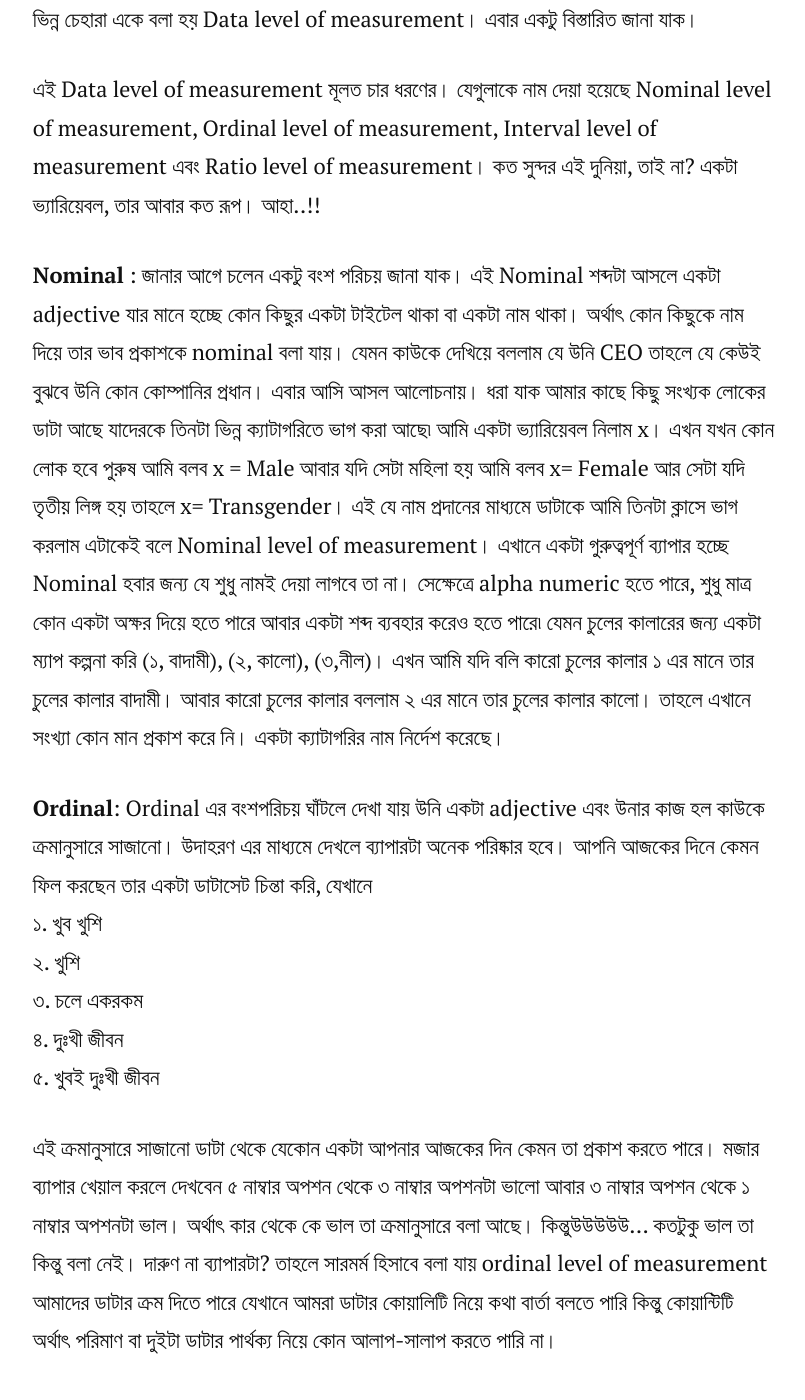
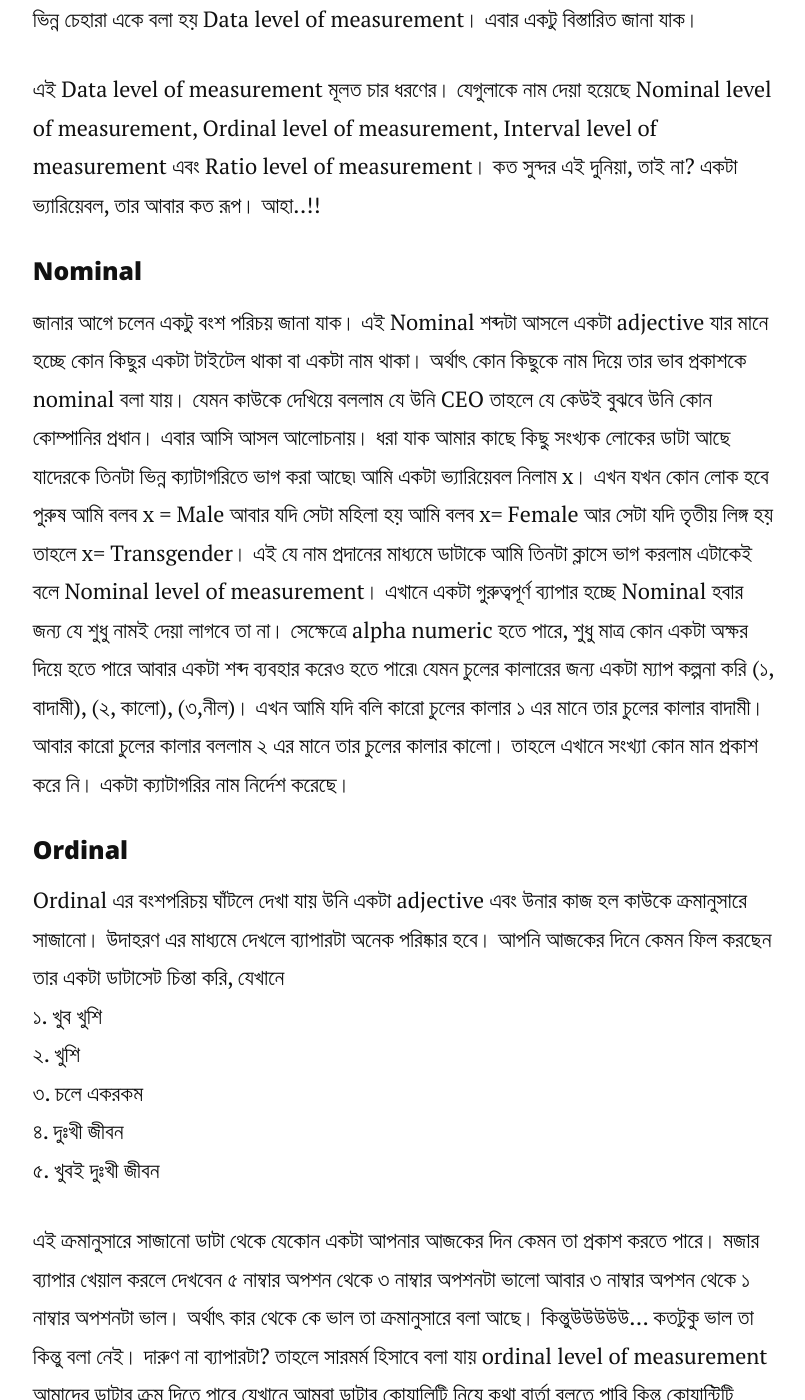
Before and after one commit to farhapartex/farhapartex.github.io, a Jekyll site: the page built from _posts/2019-06-27-data-levels-of-measurement.md, in a window 1280 px wide and 1400 px high, scrolled down 1117 px. Shown: the whole window, without its empty margins (236-1041 px from the left). Built offline with Jekyll 4.4.1, drawn with Linux system fonts in a browser that asks for light colours; nearby versions of some CDN libraries; comment, search, counter and statistics services are not loaded; some of the changed text lies outside the part shown.

Commit message:
Update from Forestry.io farhapartex@gmail.com updated _posts/2019-06-27-data-levels-of-measurement.md

```diff
--- a/_posts/2019-06-27-data-levels-of-measurement.md
+++ b/_posts/2019-06-27-data-levels-of-measurement.md
@@ -14,9 +14,13 @@
 
 এই Data level of measurement মূলত চার ধরণের। যেগুলাকে নাম দেয়া হয়েছে Nominal level of measurement, Ordinal level of measurement, Interval level of measurement এবং Ratio level of measurement। কত সুন্দর এই দুনিয়া, তাই না? একটা ভ্যারিয়েবল, তার আবার কত রূপ। আহা..!!
 
-**Nominal** : জানার আগে চলেন একটু বংশ পরিচয় জানা যাক। এই Nominal শব্দটা আসলে একটা adjective যার মানে হচ্ছে কোন কিছুর একটা টাইটেল থাকা বা একটা নাম থাকা। অর্থাৎ কোন কিছুকে নাম দিয়ে তার ভাব প্রকাশকে nominal বলা যায়। যেমন কাউকে দেখিয়ে বললাম যে উনি CEO তাহলে যে কেউই বুঝবে উনি কোন কোম্পানির প্রধান। এবার আসি আসল আলোচনায়। ধরা যাক আমার কাছে কিছু সংখ্যক লোকের ডাটা আছে যাদেরকে তিনটা ভিন্ন ক্যাটাগরিতে ভাগ করা আছে৷ আমি একটা ভ্যারিয়েবল নিলাম x। এখন যখন কোন লোক হবে পুরুষ আমি বলব x = Male আবার যদি সেটা মহিলা হয় আমি বলব x= Female আর সেটা যদি তৃতীয় লিঙ্গ হয় তাহলে x= Transgender। এই যে নাম প্রদানের মাধ্যমে ডাটাকে আমি তিনটা ক্লাসে ভাগ করলাম এটাকেই বলে Nominal level of measurement। এখানে একটা গুরুত্বপূর্ণ ব্যাপার হচ্ছে Nominal হবার জন্য যে শুধু নামই দেয়া লাগবে তা না। সেক্ষেত্রে alpha numeric হতে পারে, শুধু মাত্র কোন একটা অক্ষর দিয়ে হতে পারে আবার একটা শব্দ ব্যবহার করেও হতে পারে৷ যেমন চুলের কালারের জন্য একটা ম্যাপ কল্পনা করি (১, বাদামী), (২, কালো), (৩,নীল)। এখন আমি যদি বলি কারো চুলের কালার ১ এর মানে তার চুলের কালার বাদামী। আবার কারো চুলের কালার বললাম ২ এর মানে তার চুলের কালার কালো। তাহলে এখানে সংখ্যা কোন মান প্রকাশ করে নি। একটা ক্যাটাগরির নাম নির্দেশ করেছে।
+#### Nominal
 
-**Ordinal**: Ordinal এর বংশপরিচয় ঘাঁটলে দেখা যায় উনি একটা adjective এবং উনার কাজ হল কাউকে ক্রমানুসারে সাজানো। উদাহরণ এর মাধ্যমে দেখলে ব্যাপারটা অনেক পরিষ্কার হবে। আপনি আজকের দিনে কেমন ফিল করছেন তার একটা ডাটাসেট চিন্তা করি, যেখানে
+জানার আগে চলেন একটু বংশ পরিচয় জানা যাক। এই Nominal শব্দটা আসলে একটা adjective যার মানে হচ্ছে কোন কিছুর একটা টাইটেল থাকা বা একটা নাম থাকা। অর্থাৎ কোন কিছুকে নাম দিয়ে তার ভাব প্রকাশকে nominal বলা যায়। যেমন কাউকে দেখিয়ে বললাম যে উনি CEO তাহলে যে কেউই বুঝবে উনি কোন কোম্পানির প্রধান। এবার আসি আসল আলোচনায়। ধরা যাক আমার কাছে কিছু সংখ্যক লোকের ডাটা আছে যাদেরকে তিনটা ভিন্ন ক্যাটাগরিতে ভাগ করা আছে৷ আমি একটা ভ্যারিয়েবল নিলাম x। এখন যখন কোন লোক হবে পুরুষ আমি বলব x = Male আবার যদি সেটা মহিলা হয় আমি বলব x= Female আর সেটা যদি তৃতীয় লিঙ্গ হয় তাহলে x= Transgender। এই যে নাম প্রদানের মাধ্যমে ডাটাকে আমি তিনটা ক্লাসে ভাগ করলাম এটাকেই বলে Nominal level of measurement। এখানে একটা গুরুত্বপূর্ণ ব্যাপার হচ্ছে Nominal হবার জন্য যে শুধু নামই দেয়া লাগবে তা না। সেক্ষেত্রে alpha numeric হতে পারে, শুধু মাত্র কোন একটা অক্ষর দিয়ে হতে পারে আবার একটা শব্দ ব্যবহার করেও হতে পারে৷ যেমন চুলের কালারের জন্য একটা ম্যাপ কল্পনা করি (১, বাদামী), (২, কালো), (৩,নীল)। এখন আমি যদি বলি কারো চুলের কালার ১ এর মানে তার চুলের কালার বাদামী। আবার কারো চুলের কালার বললাম ২ এর মানে তার চুলের কালার কালো। তাহলে এখানে সংখ্যা কোন মান প্রকাশ করে নি। একটা ক্যাটাগরির নাম নির্দেশ করেছে।
+
+#### Ordinal
+
+Ordinal এর বংশপরিচয় ঘাঁটলে দেখা যায় উনি একটা adjective এবং উনার কাজ হল কাউকে ক্রমানুসারে সাজানো। উদাহরণ এর মাধ্যমে দেখলে ব্যাপারটা অনেক পরিষ্কার হবে। আপনি আজকের দিনে কেমন ফিল করছেন তার একটা ডাটাসেট চিন্তা করি, যেখানে
 ১. খুব খুশি
 ২. খুশি
 ৩. চলে একরকম
@@ -25,9 +29,11 @@
 
 এই ক্রমানুসারে সাজানো ডাটা থেকে যেকোন একটা আপনার আজকের দিন কেমন তা প্রকাশ করতে পারে। মজার ব্যাপার খেয়াল করলে দেখবেন ৫ নাম্বার অপশন থেকে ৩ নাম্বার অপশনটা ভালো আবার ৩ নাম্বার অপশন থেকে ১ নাম্বার অপশনটা ভাল। অর্থাৎ কার থেকে কে ভাল তা ক্রমানুসারে বলা আছে। কিন্তুউউউউউ... কতটুকু ভাল তা কিন্তু বলা নেই। দারুণ না ব্যাপারটা? তাহলে সারমর্ম হিসাবে বলা যায় ordinal level of measurement আমাদের ডাটার ক্রম দিতে পারে যেখানে আমরা ডাটার কোয়ালিটি নিয়ে কথা বার্তা বলতে পারি কিন্তু কোয়ান্টিটি অর্থাৎ পরিমাণ বা দুইটা ডাটার পার্থক্য নিয়ে কোন আলাপ-সালাপ করতে পারি না।
 
-**Interval** : এই শব্দটা চিনে না এমন মানুষ খুব কমই হয়ত আছেন। আহা ইন্টারে পড়ার সময় সেই Interval এর ম্যাথ গুলা। না পারার কারণে কত যে বকা!! আহা সেই দিনগুলো..
+#### Interval
 
-যাই হোক, একটা স্কুলে বয়স অনুযায়ী বাচ্চাদের সংখ্যার একটা ডাটাসেট দেখা যাক
+এই শব্দটা চিনে না এমন মানুষ খুব কমই হয়ত আছেন। আহা ইন্টারে পড়ার সময় সেই Interval এর ম্যাথ গুলা। না পারার কারণে কত যে বকা!! আহা সেই দিনগুলো..
+
+যাই হোক, একটা স্কুলে বয়স অনুযায়ী বাচ্চাদের সংখ্যার একটা ডাটাসেট দেখা যাক:
 \[৭-১০\] = ২০
 \[১১-১৪\] = ১৫
 \[১৫-১৮\] = ৩৫
@@ -41,7 +47,9 @@
 একটা মহা গুরুত্বপূর্ণ কথা!!  ধরা যাক Interval এ দুইটা তাপমাত্রার পার্থক্য আসলো ০। এখন আমরা কি তাহলে বলব সেখানে তাপমাত্রা অনুপস্থিত? অবশ্যই না। কারণ ০ ডিগ্রি তাপমাত্রার অস্তিত্ব আছে। একটা নতুন শব্দ বলি **_"true zero"_**। এর মানে হল যদি আপনার কাছে কোন কিছুর মান ০ হয় এর অর্থ হল তার কোন অস্তিত্ব নাই। আমরা দেখলাম তাপমাত্রার ক্ষেত্রে ০ ডিগ্রিও একটা তাপমাত্রা প্রকাশ করে। তাই interval level এ এই **_"true zero"_** খাটবে না। মনে রাখার মত আরেকটা ব্যাপার হল Interval এ দুইটা মানের মাঝে শুধু যোগ বা বিয়োগ করা যায়।
 ক্যালেন্ডারের বছর , ঘড়ির সময় Interval level of measurement এর উদাহরণ।
 
-**Ratio** : ধরেন আপনার বয়স ২০ বছর এবং আপনার বাবার বয়স ৪০ বছর। অর্থাৎ আপনার বাবা বয়সে আপনার চেয়ে দ্বিগুণ বড়। তাহলে আপনাদের দুজনের বয়সের ratio ১/২। কিন্তু পরিসংখ্যানে এই Ratio level of measurement একটু ভিন্ন। একটা ভ্যারিয়েবলকে Ratio level of measurement বলতে পারব যদি সে
+#### Ratio
+
+ধরেন আপনার বয়স ২০ বছর এবং আপনার বাবার বয়স ৪০ বছর। অর্থাৎ আপনার বাবা বয়সে আপনার চেয়ে দ্বিগুণ বড়। তাহলে আপনাদের দুজনের বয়সের ratio ১/২। কিন্তু পরিসংখ্যানে এই Ratio level of measurement একটু ভিন্ন। একটা ভ্যারিয়েবলকে Ratio level of measurement বলতে পারব যদি সে
 
 * order তৈরি করতে পারে ,
 * ভ্যারিয়েবলের মানের মাঝে পার্থক্য বলতে পারে এবং
@@ -49,9 +57,9 @@
 
 কিছু উদাহরণ দেখা যাক। ধরুন আমি আপনাকে জিজ্ঞাসা করলাম আপনার উচ্চতা কত। কিছু অপশন দিলাম
 
-\- ৫ ফুটের কম
-\- ৫ ফুট ৩ ইঞ্চি থেকে ৬ ফুট এর মাঝে
-\- ৬ ফুটের বেশি
+* ৫ ফুটের কম
+* ৫ ফুট ৩ ইঞ্চি থেকে ৬ ফুট এর মাঝে
+* ৬ ফুটের বেশি
 
 খেয়াল করে দেখা যাবে ডাটাসেটে একটা ক্রম আছে এবং ডাটার মাঝের গ্যাপ টুকু বুঝা যায়। এবার প্রথম উদাহরণ টা বুঝার চেষ্টা করি।
 ৫ ফুটের কম । এখানে উচ্চতা ০ হতে পারে। যদি কারো উচ্চতা ০ হয় এর মানে হল তার কোন অস্তিত্ব নাই। অর্থাৎ **_"true zero"_** এখানে সত্য।
```
Also changed, not shown: .forestry/settings.yml.
